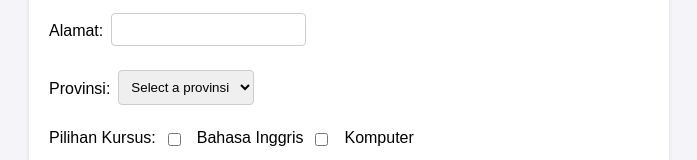
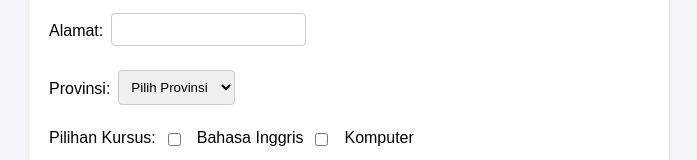
Before and after one commit to ArlyDev/Modul2-Form1, a plain HTML site: page index.html in a window 1280 px wide. Shown: the part 232-392 px from the top of the page, without its empty margins (291-988 px from the left). Drawn offline with Linux system fonts and the light colour scheme.

Commit message:
Provinsi Form Fix

```diff
--- a/index.html
+++ b/index.html
@@ -28,7 +28,7 @@
             <div class="form-group">
                 <label for="provinsi">Provinsi:</label>
                 <select id="provinsi" nama="provinsi" required>
-                    <option value="">Select a provinsi</option>
+                    <option value="">Pilih Provinsi</option>
                     <option value="provinsi1">Jawa Barat</option>
                     <option value="provinsi2">Jawa Tengah</option>
                     <option value="provinsi3">Jawa Timur</option>
```
